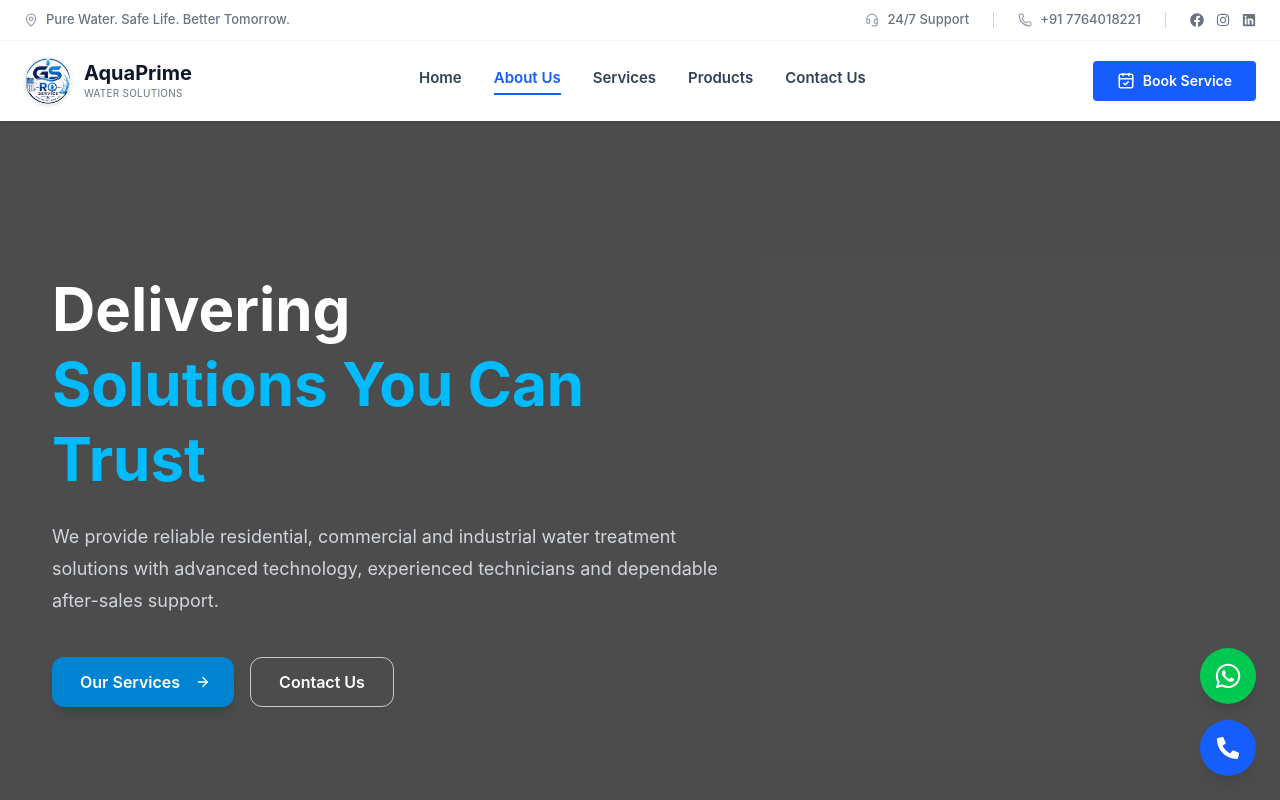
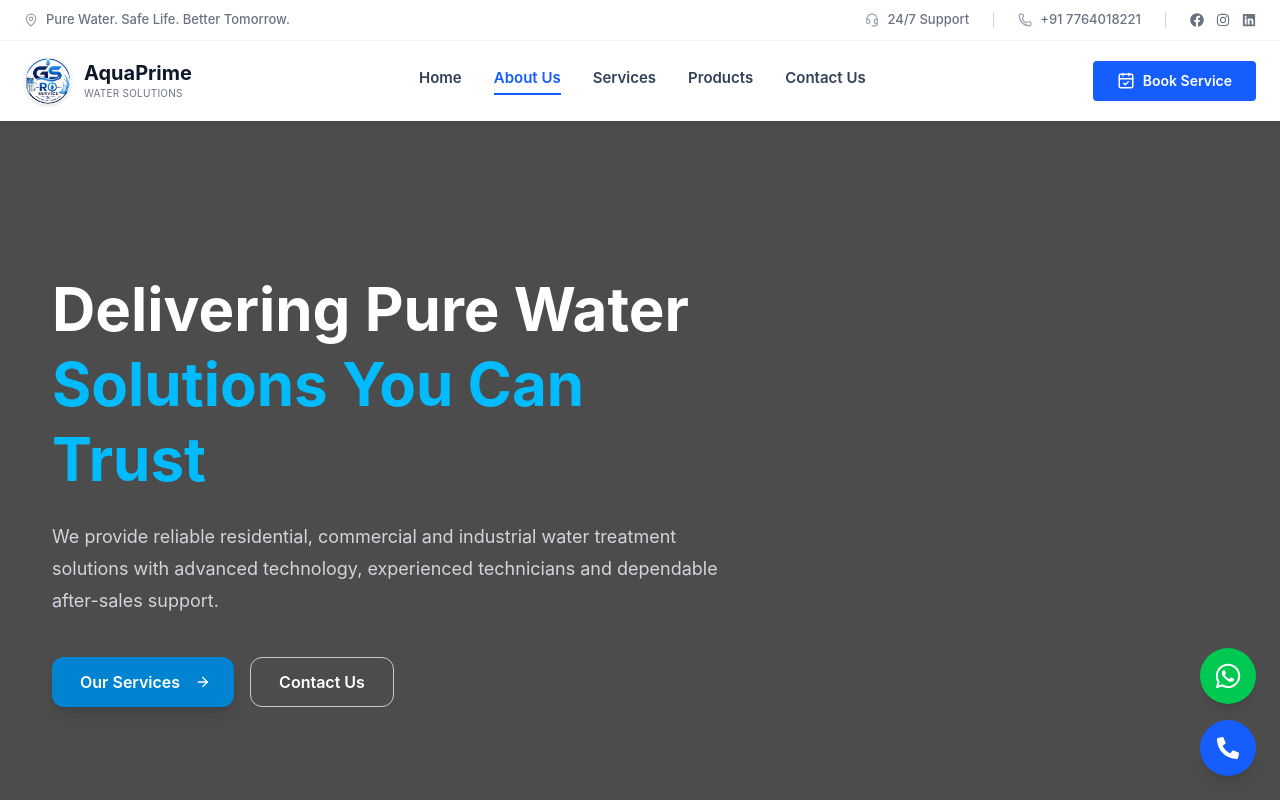
Before and after one commit to sws-harendra/roservices, a React (Vite) app: page /about in a window 1280 px wide. Shown: the top 800 px of the page. Built offline with nearby package versions, Linux system fonts and the light colour scheme.

Commit message:
changes revert

```diff
--- a/src/components/about/AboutHero.jsx
+++ b/src/components/about/AboutHero.jsx
@@ -26,7 +26,7 @@ function AboutHero() {
             transition={{ delay: 0.35 }}
             className="mt-6 text-5xl lg:text-6xl font-bold leading-tight"
           >
-            Delivering
+            Delivering Pure Water
             <br />
             <span className="text-sky-400">Solutions You Can Trust</span>
           </motion.h1>
```
